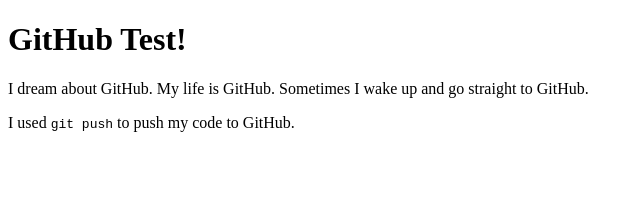
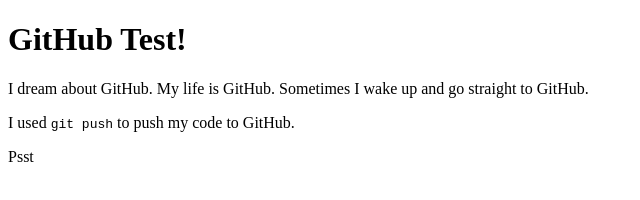
Before and after one commit to martinrhsu/github-test, a plain HTML site: page index.html in a window 1280 px wide. Shown: the full height of the page, 0-640 px from the left. Drawn offline with Linux system fonts and the light colour scheme.

Commit message:
Added 3rd Paragraph

```diff
--- a/index.html
+++ b/index.html
@@ -7,5 +7,6 @@
 	<h1>GitHub Test!</h1>
 		<p>I dream about GitHub. My life is GitHub. Sometimes I wake up and go straight to GitHub.</p>
 		<p>I used <code>git push</code> to push my code to GitHub.</p>
+		<p>Psst</p>
 </body>
 </html>
```
